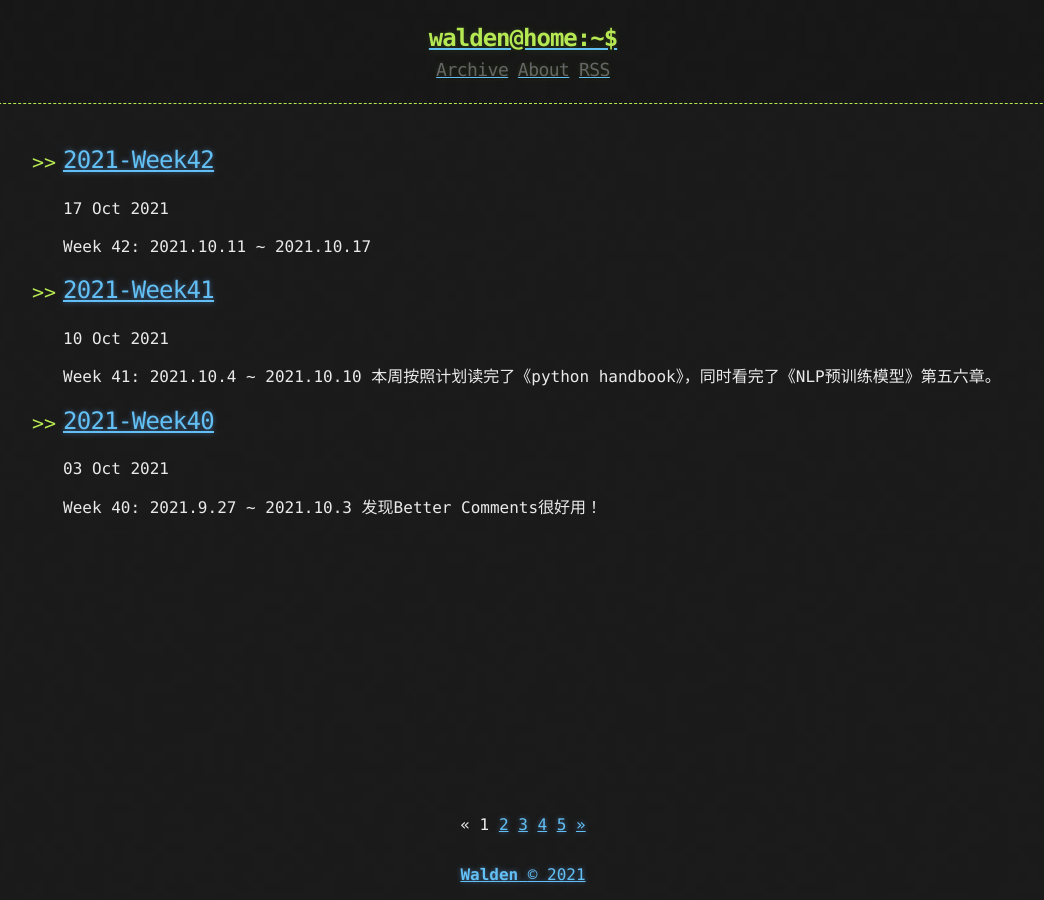
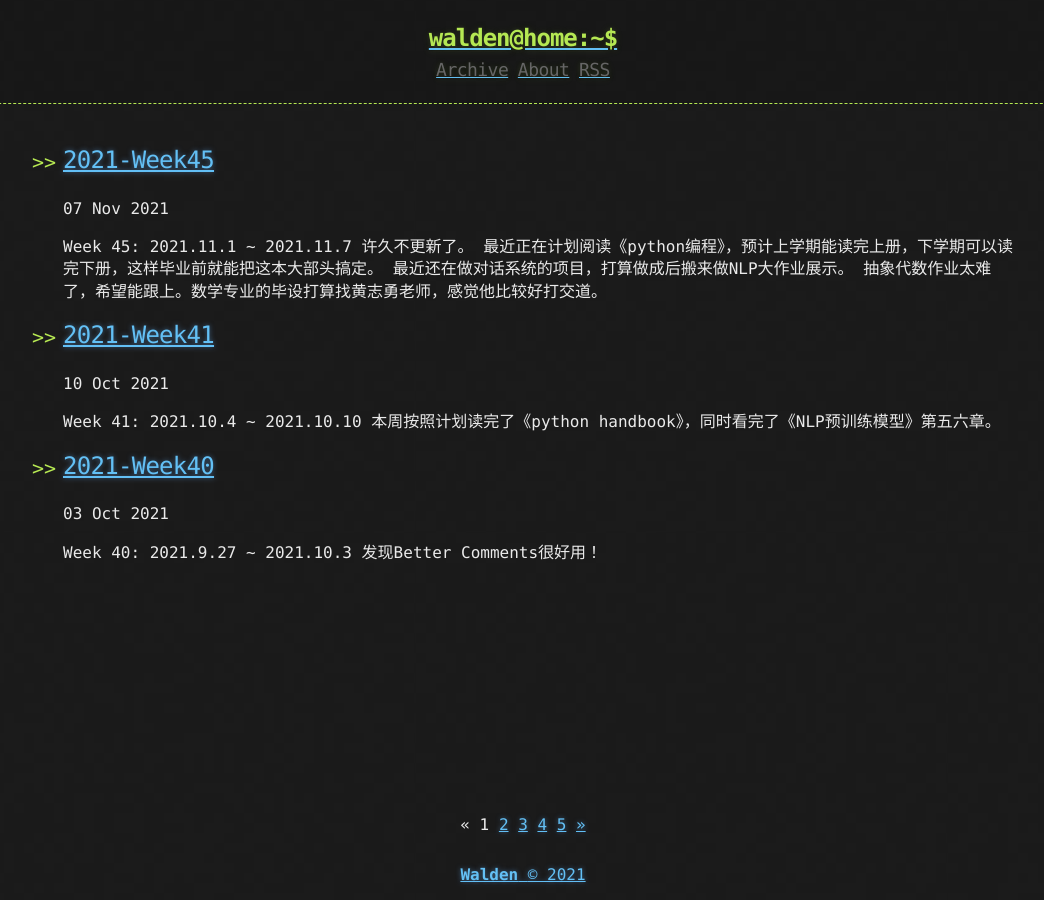
Before and after one commit to WaldenRUC/WaldenRUC.github.io, a Jekyll site: the page built from index.html, in a window 1280 px wide. Shown: the whole page, without its empty margins (117-1161 px from the left). Built offline with Jekyll 4.4.1, drawn with Linux system fonts in a browser that asks for light colours; the list of posts is cut into pages by our own code.

Commit message:
20211105

```diff
--- a/_posts/2021-10-17-2021-Week42.md
+++ /dev/null
@@ -1,6 +0,0 @@
----
-title:  "2021-Week42"
-published: true
----
-
-## Week 42: 2021.10.11 ~ 2021.10.17
--- /dev/null
+++ b/_posts/2021-11-07-2021-Week45.md
@@ -0,0 +1,14 @@
+---
+title:  "2021-Week45"
+published: true
+---
+
+## Week 45: 2021.11.1 ~ 2021.11.7
+
+许久不更新了。
+
+最近正在计划阅读《python编程》，预计上学期能读完上册，下学期可以读完下册，这样毕业前就能把这本大部头搞定。
+
+最近还在做对话系统的项目，打算做成后搬来做NLP大作业展示。
+
+抽象代数作业太难了，希望能跟上。数学专业的毕设打算找黄志勇老师，感觉他比较好打交道。
```
Also changed, not shown: about.md (+3 -1 lines), 1 other file.
